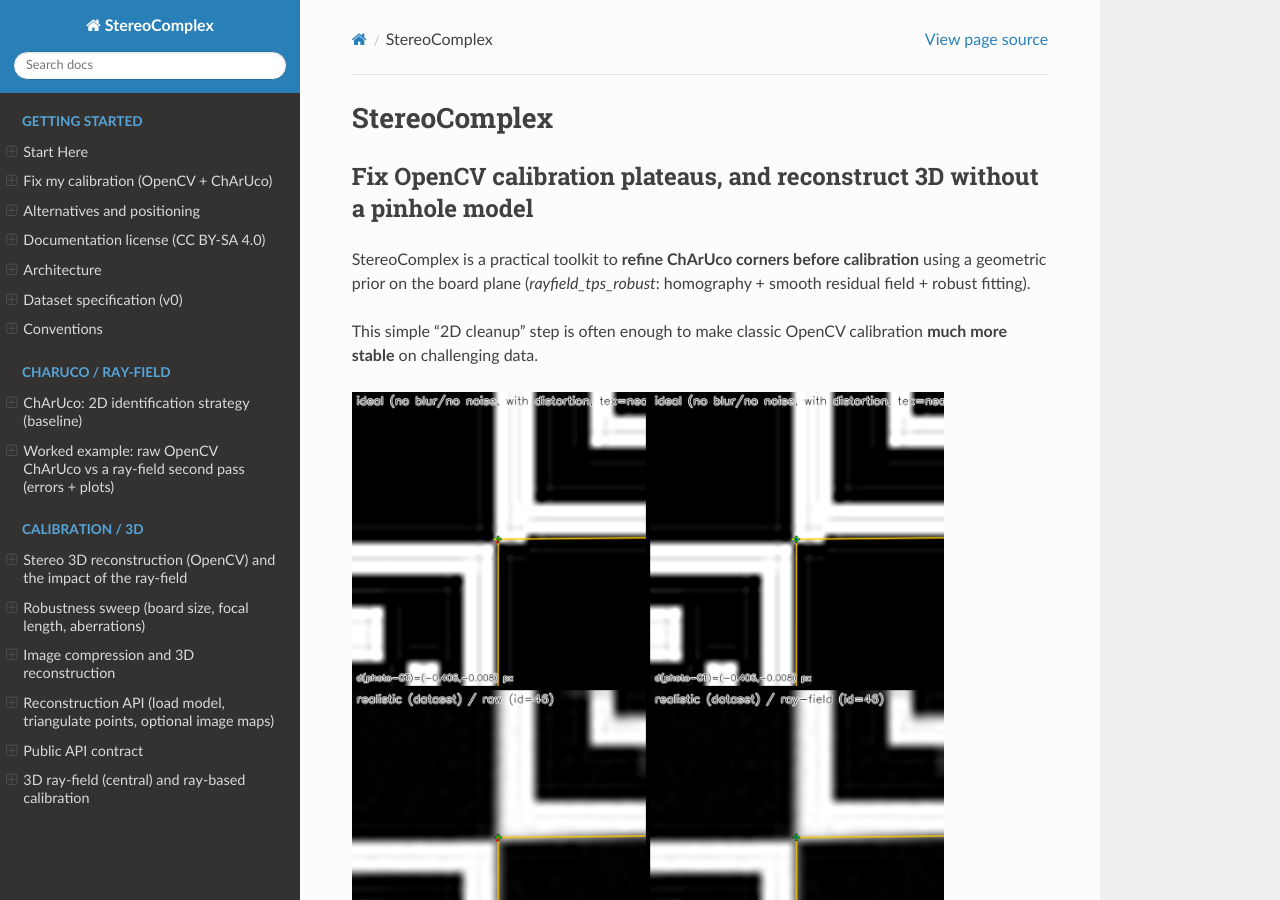
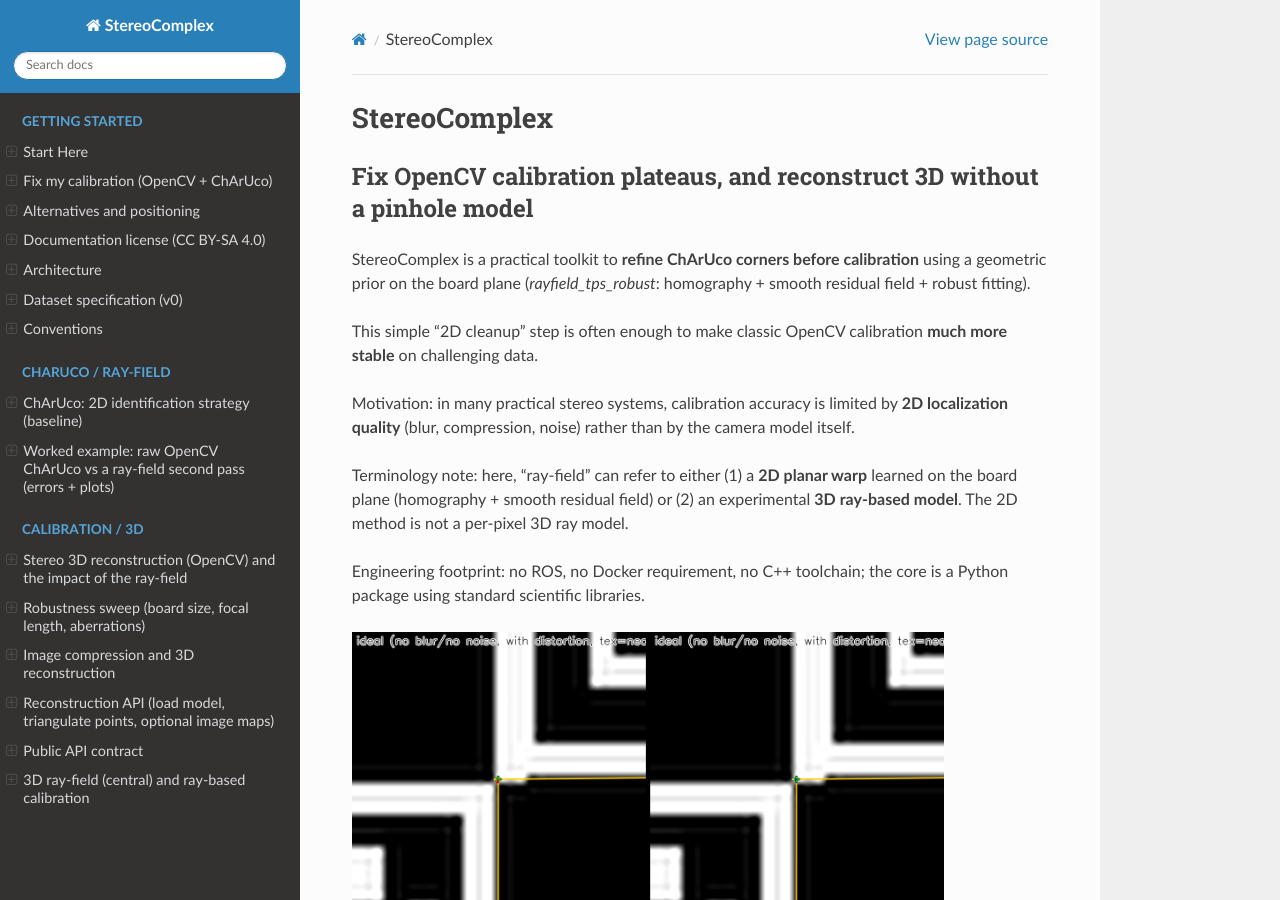
Before and after one commit to jeffwitz/StereoComplex, a Sphinx documentation site: the page built from docs/index.rst, in a window 1280 px wide and 900 px high. Built offline with Sphinx 7.4.7 and the Read the Docs theme 3.1.0, drawn with Linux system fonts in a browser that asks for light colours.

Commit message:
docs: clarify ray-field term + footprint

```diff
--- a/docs/index.rst
+++ b/docs/index.rst
@@ -8,6 +8,12 @@
 (`rayfield_tps_robust`: homography + smooth residual field + robust fitting).
 
 This simple “2D cleanup” step is often enough to make classic OpenCV calibration **much more stable** on challenging data.
+
+Motivation: in many practical stereo systems, calibration accuracy is limited by **2D localization quality** (blur, compression, noise) rather than by the camera model itself.
+
+Terminology note: here, “ray-field” can refer to either (1) a **2D planar warp** learned on the board plane (homography + smooth residual field) or (2) an experimental **3D ray-based model**. The 2D method is not a per-pixel 3D ray model.
+
+Engineering footprint: no ROS, no Docker requirement, no C++ toolchain; the core is a Python package using standard scientific libraries.
 
 .. figure:: assets/rayfield_worked_example/zoom_overlays/left_best_ideal_vs_realistic_frame000000.png
    :alt: Ideal (no blur) vs realistic (dataset) corner overlays, raw vs ray-field
```
Also changed, not shown: README.md (+5 -0 lines).
